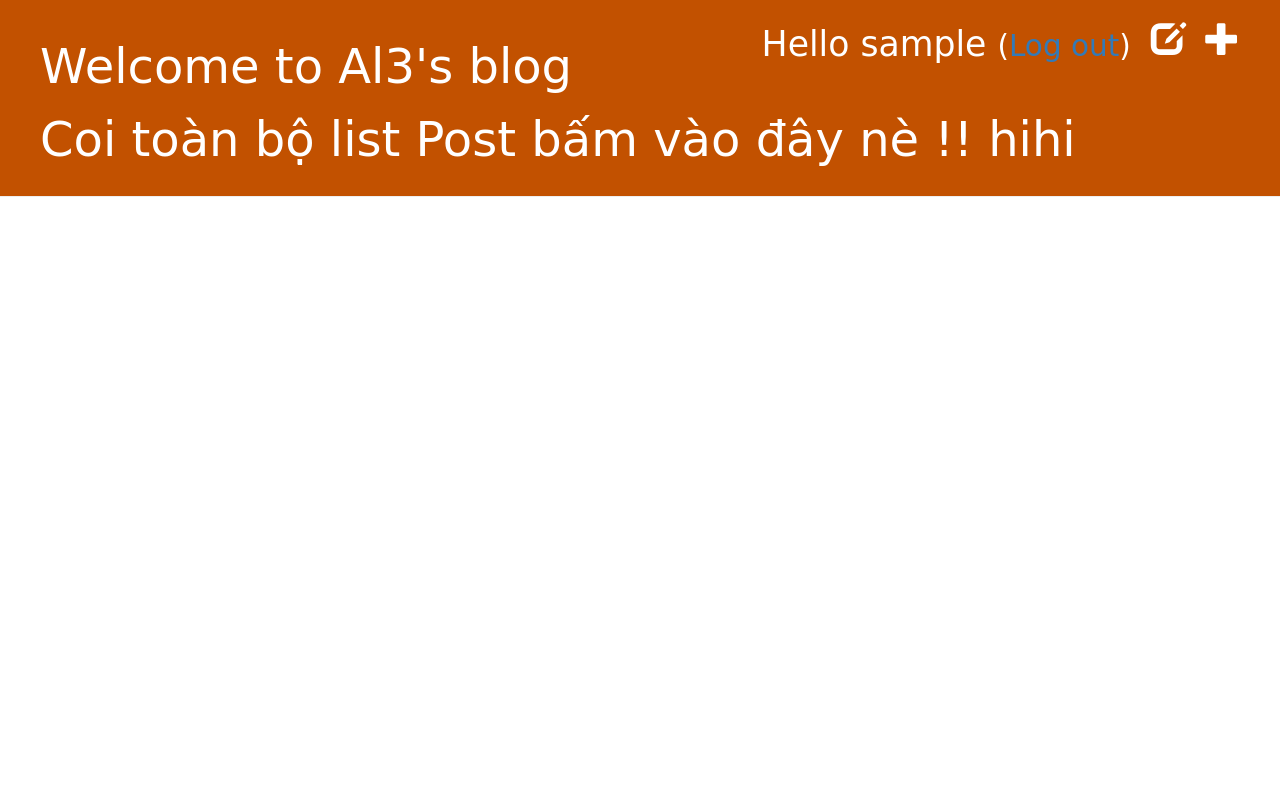
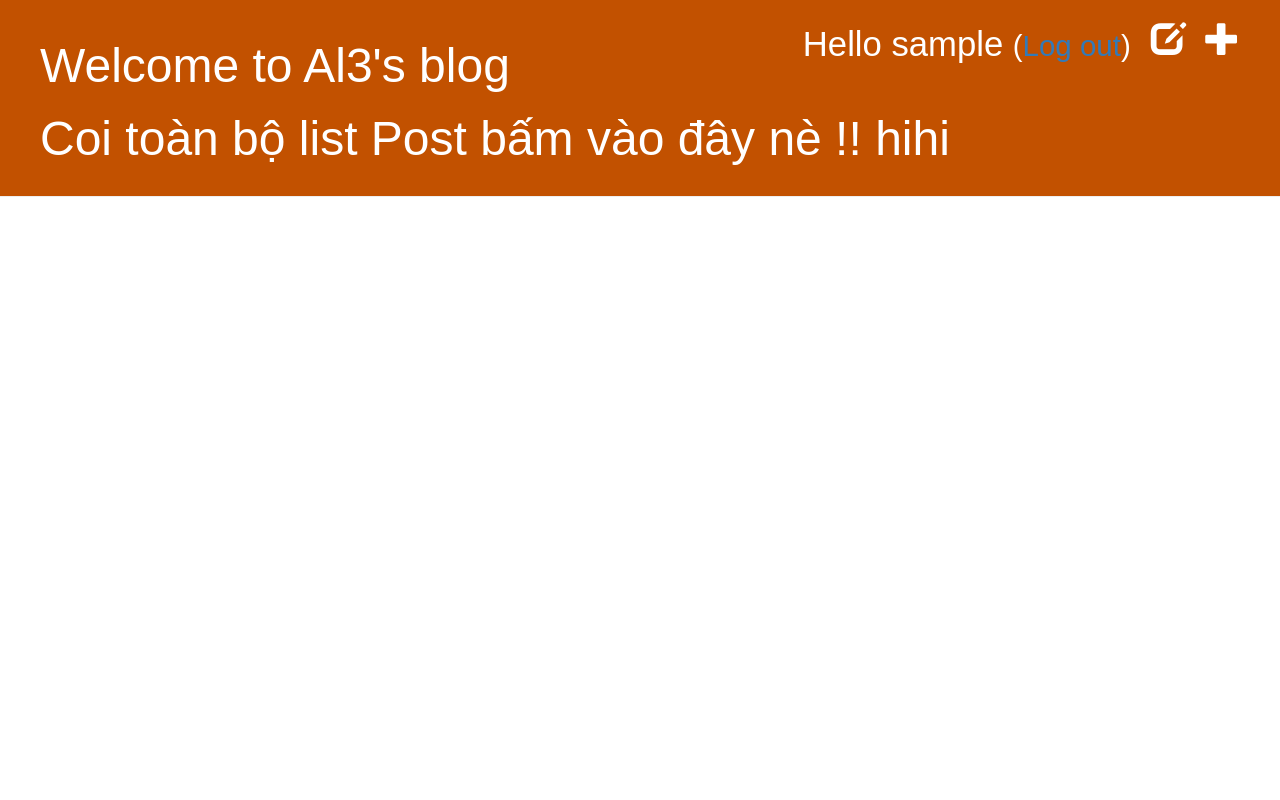
Before and after one commit to vthanh6494/my-first-blog, a Django app: page /drafts/ in a window 1280 px wide. Run offline with Django 3.2, Linux system fonts and the light colour scheme; the visitor is signed in with stand-in values (Sample User, id 1); data that the repository does not hold is empty; some libraries are stand-ins or nearby versions.

Commit message:
change font-family

```diff
--- a/blog/static/css/blog.css
+++ b/blog/static/css/blog.css
@@ -15,7 +15,7 @@
 }
 
 h1, h2, h3, h4 {
-    font-family: "Comic Sans MS", cursive, sans-serif;
+    font-family: Arial, Helvetica, sans-serif;
 }
 
 .date {
@@ -63,7 +63,7 @@ img {
     height: auto !important;
 }
 body {
-    font-family: "Comic Sans MS", cursive, sans-serif;
+    font-family: Arial, Helvetica, sans-serif;
     font-size: 14px;
     color: #333;
 }
```
